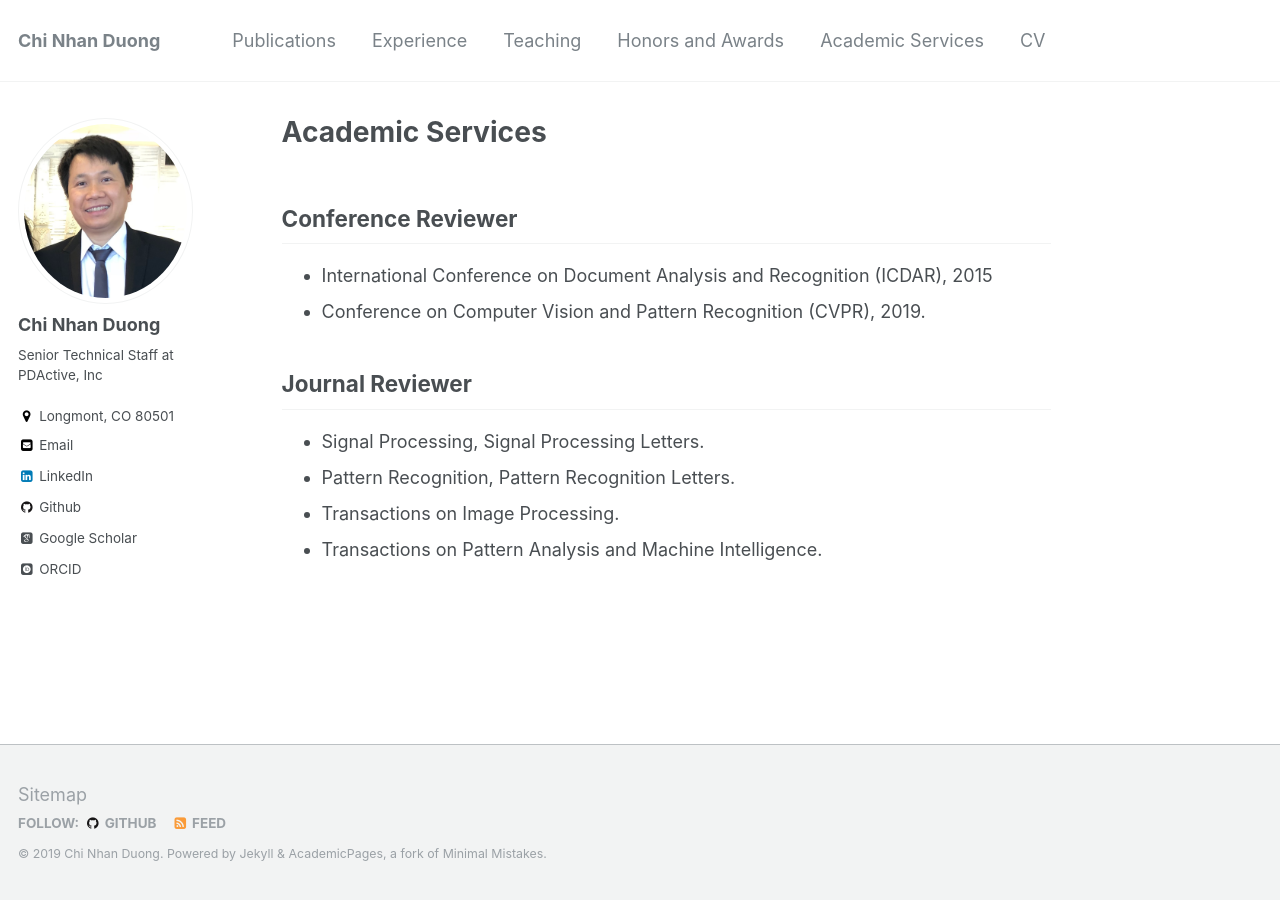
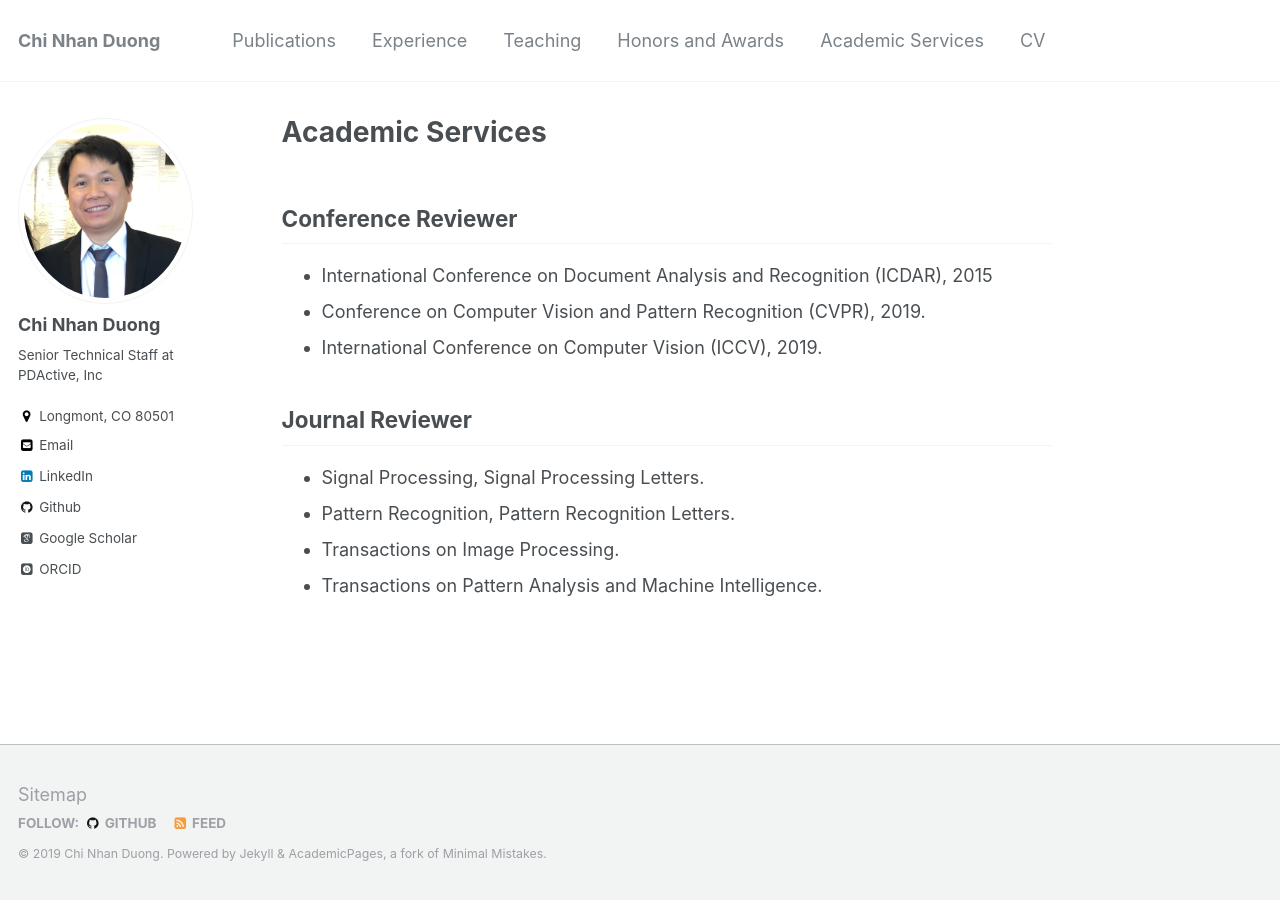
Before and after one commit to dcnhan/dcnhan.github.io, a Jekyll site: the page built from _pages/academic_services.md, in a window 1280 px wide. Built offline with Jekyll 4.4.1, drawn with Linux system fonts in a browser that asks for light colours; some web fonts are replaced.

Commit message:
Build website

```diff
--- a/_pages/academic_services.md
+++ b/_pages/academic_services.md
@@ -7,6 +7,7 @@ author_profile: true
 ## Conference Reviewer
 * International Conference on Document Analysis and Recognition (ICDAR), 2015
 * Conference on Computer Vision and Pattern Recognition (CVPR), 2019.
+* International Conference on Computer Vision (ICCV), 2019.
 
 ## Journal Reviewer
 * Signal Processing, Signal Processing Letters.
```
